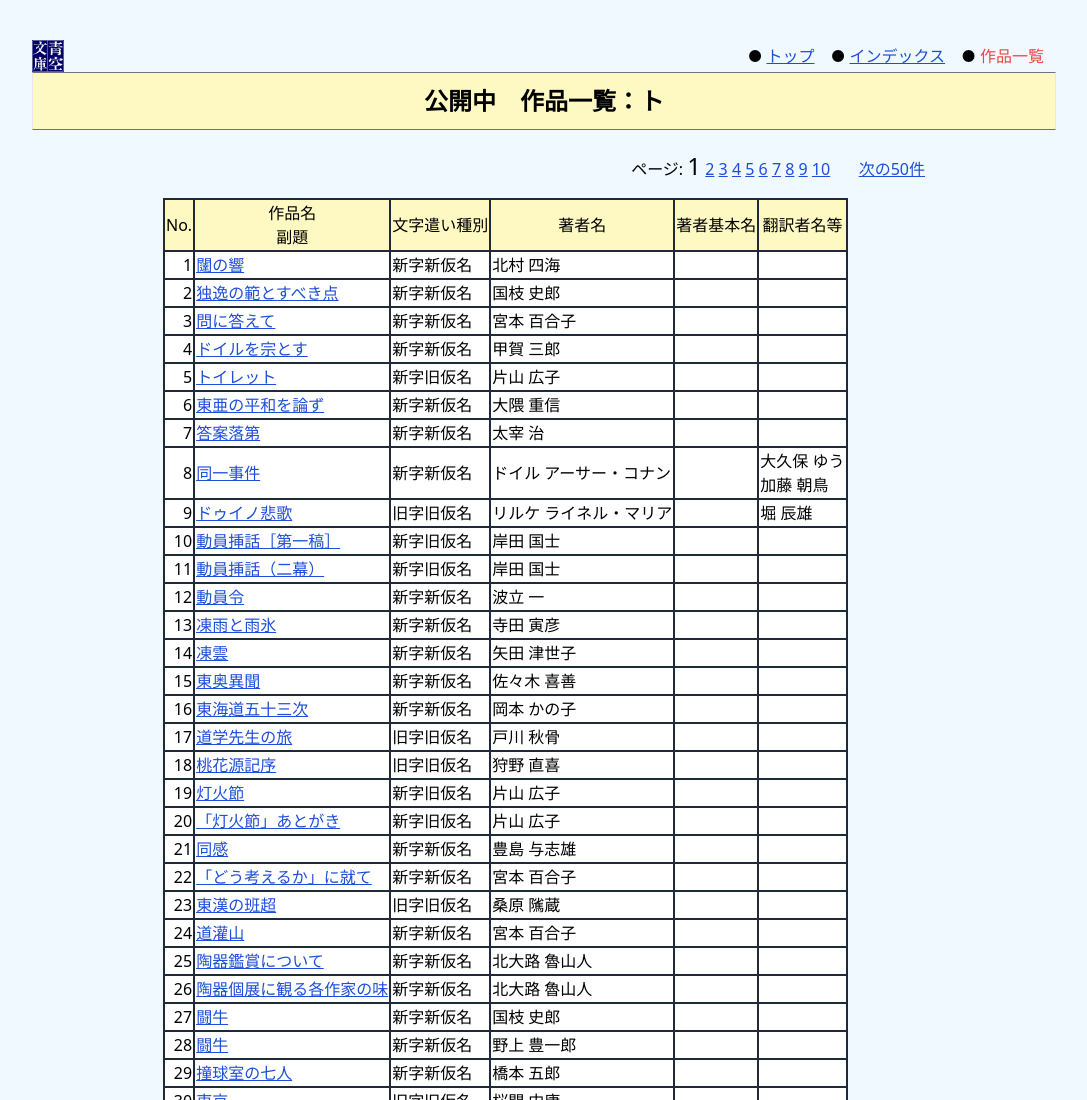
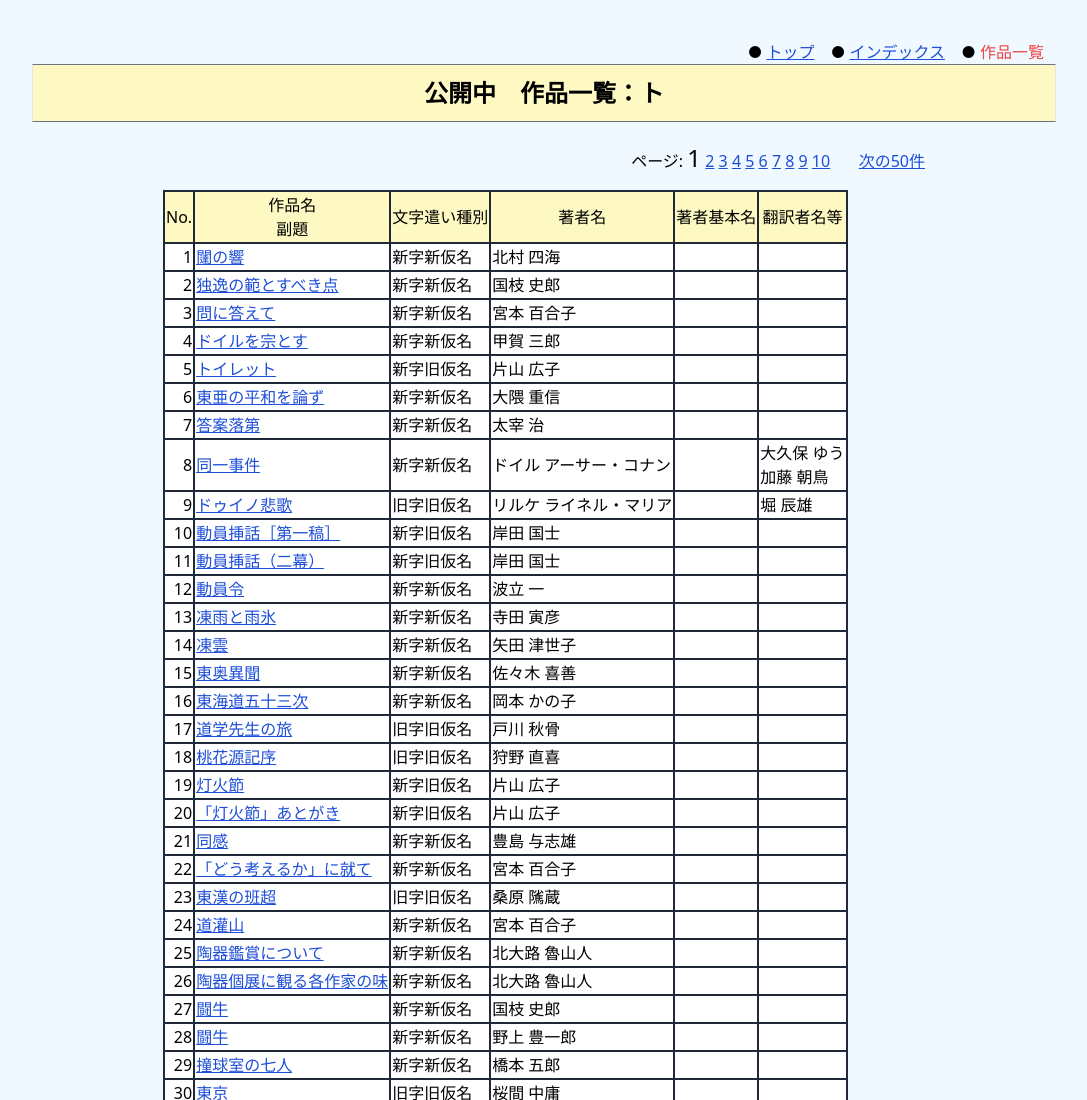
Before and after one commit to takahashim/tw-sample, a website: page docs/works1.html in a window 1280 px wide. Shown: the top 1100 px of the page, without its empty margins (96-1183 px from the left). Drawn offline with Linux system fonts and the light colour scheme.

Commit message:
Fix class

```diff
--- a/docs/works1.html
+++ b/docs/works1.html
@@ -11,7 +11,7 @@
       <span id="top" name="top">&nbsp;</span>
 
       <header class="flex items-center justify-between">
-        <a class="text-blue-700 hover:text-gray-100 hover:bg-blue-700 visited:text-purple-600 underline" href="/" class="md:hidden flex justify-between px-2">
+        <a href="/" class="md:hidden flex justify-between px-2">
           <img src="/images/top_logo.png" alt="Logo" class="h-8 w-8" />
         </a>
         <span class="hidden md:flex">&nbsp;</span>
```
